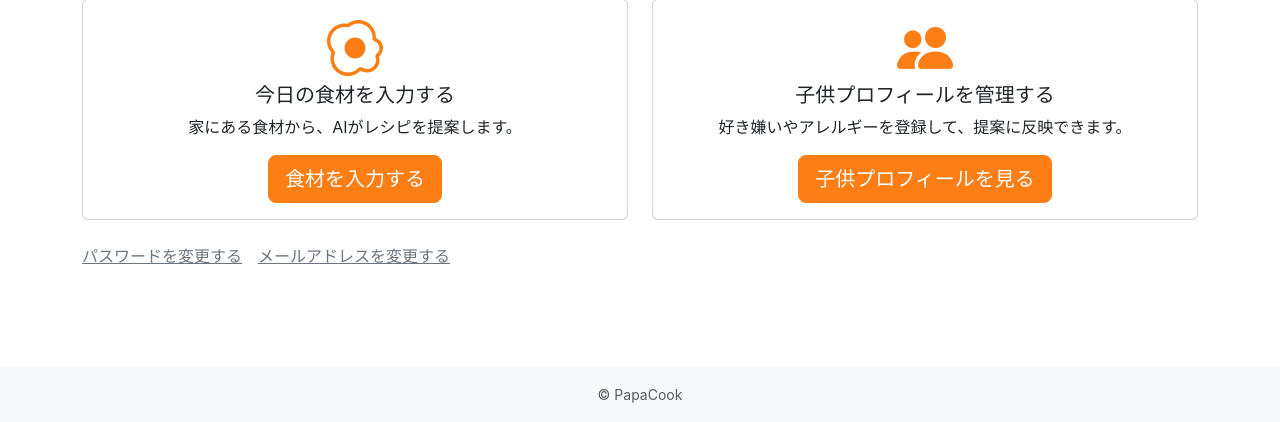
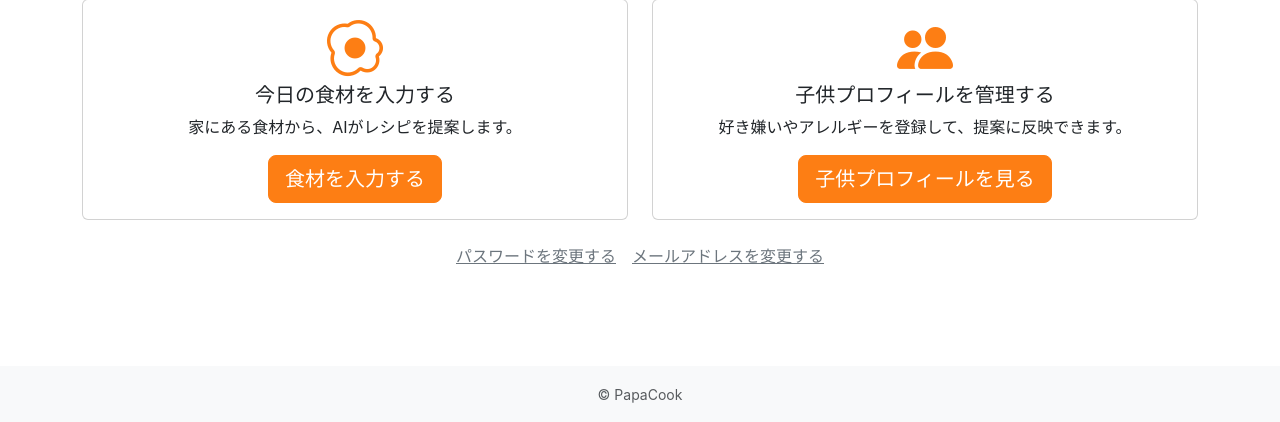
Before and after one commit to shigeo-hr/PapaCook, a Django app: template pages/templates/pages/top.html in a window 1280 px wide. Shown: the part 378-800 px from the top of the page. Run offline with Django 5.2, Linux system fonts and the light colour scheme; the template is opened without the code that fills it, so the values that code supplies are empty.

Commit message:
TOPページ下部の変更リンクを中央揃えに修正
パスワード変更・メールアドレス変更へのリンクが左寄せだったため、
d-flexコンテナにjustify-content-centerを追加して中央揃えにした。

Co-Authored-By: Claude Sonnet 5 <noreply@anthropic.com>
Claude-Session: https://claude.ai/code/session_01Ac6zT9YQamr7PaU6eBewKx

```diff
--- a/pages/templates/pages/top.html
+++ b/pages/templates/pages/top.html
@@ -34,7 +34,7 @@
     </div>
 
     {# TODO: マイページ実装後はそちらに導線を移す暫定リンク #}
-    <div class="mt-4 d-flex gap-3">
+    <div class="mt-4 d-flex justify-content-center gap-3">
         <a href="{% url 'accounts:password_change' %}" class="link-secondary">パスワードを変更する</a>
         <a href="{% url 'accounts:email_change' %}" class="link-secondary">メールアドレスを変更する</a>
     </div>
```
